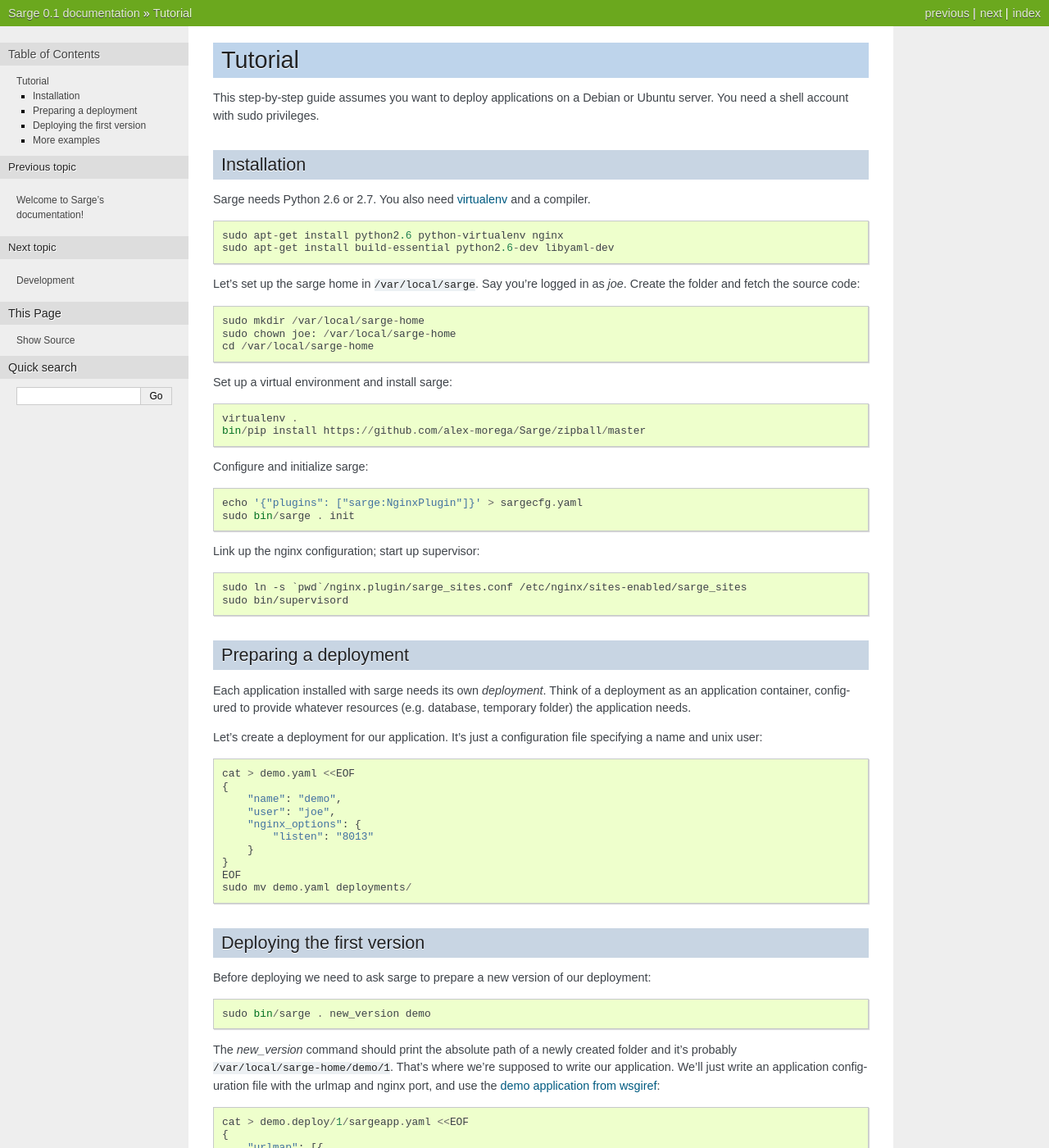
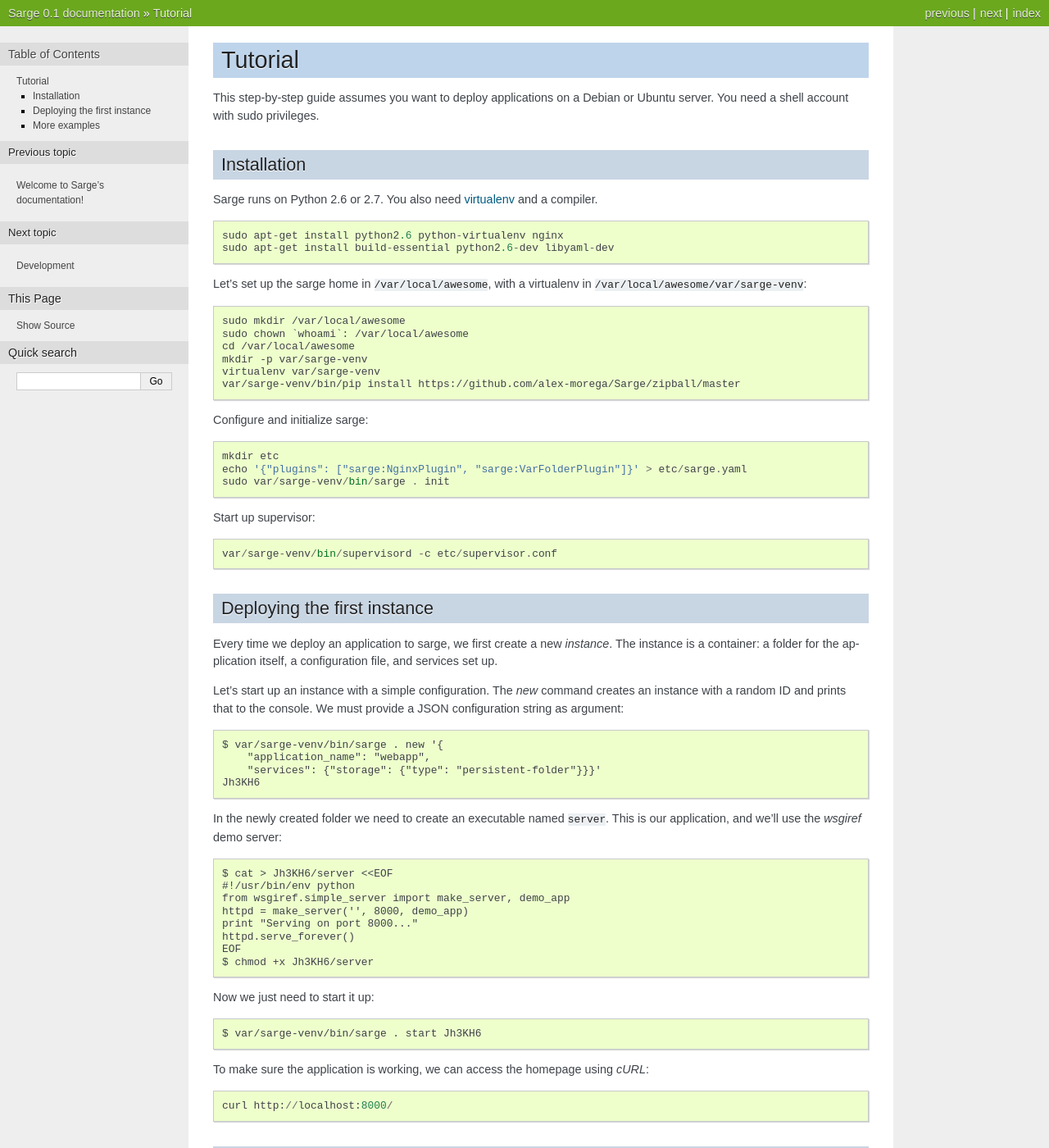
Before and after one commit to mgax/airship, a Sphinx documentation site: the page built from docs/tutorial.rst, in a window 1280 px wide and 1400 px high. Shown: the whole window at 82% size. Built offline with Sphinx 7.4.7, drawn with Linux system fonts in a browser that asks for light colours; some of the changed text lies outside the part shown.

Commit message:
bring the tutorial up to date

```diff
--- a/docs/tutorial.rst
+++ b/docs/tutorial.rst
@@ -9,7 +9,8 @@
 
 Installation
 ------------
-Sarge needs Python 2.6 or 2.7. You also need virtualenv_ and a compiler.
+Sarge runs on Python 2.6 or 2.7. You also need virtualenv_ and a
+compiler.
 
 .. _virtualenv: http://www.virtualenv.org/
 
@@ -18,89 +19,70 @@
     sudo apt-get install python2.6 python-virtualenv nginx
     sudo apt-get install build-essential python2.6-dev libyaml-dev
 
-Let's set up the sarge home in ``/var/local/sarge``. Say you're logged
-in as `joe`. Create the folder and fetch the source code::
+Let's set up the sarge home in ``/var/local/awesome``, with a
+virtualenv in ``/var/local/awesome/var/sarge-venv``::
 
-    sudo mkdir /var/local/sarge-home
-    sudo chown joe: /var/local/sarge-home
-    cd /var/local/sarge-home
-
-Set up a virtual environment and install sarge::
-
-    virtualenv .
-    bin/pip install https://github.com/alex-morega/Sarge/zipball/master
+    sudo mkdir /var/local/awesome
+    sudo chown `whoami`: /var/local/awesome
+    cd /var/local/awesome
+    mkdir -p var/sarge-venv
+    virtualenv var/sarge-venv
+    var/sarge-venv/bin/pip install https://github.com/alex-morega/Sarge/zipball/master
 
 Configure and initialize sarge::
 
-    echo '{"plugins": ["sarge:NginxPlugin"]}' > sargecfg.yaml
-    sudo bin/sarge . init
+    mkdir etc
+    echo '{"plugins": ["sarge:NginxPlugin", "sarge:VarFolderPlugin"]}' > etc/sarge.yaml
+    sudo var/sarge-venv/bin/sarge . init
 
-Link up the nginx configuration; start up supervisor::
+Start up supervisor::
 
-    sudo ln -s `pwd`/nginx.plugin/sarge_sites.conf /etc/nginx/sites-enabled/sarge_sites
-    sudo bin/supervisord
+    var/sarge-venv/bin/supervisord -c etc/supervisor.conf
 
 
-Preparing a deployment
-----------------------
-Each application installed with sarge needs its own `deployment`. Think
-of a deployment as an application container, configured to provide
-whatever resources (e.g. database, temporary folder) the application
-needs.
+Deploying the first instance
+----------------------------
+Every time we deploy an application to sarge, we first create a new
+`instance`. The instance is a container: a folder for the application
+itself, a configuration file, and services set up.
 
-Let's create a deployment for our application. It's just a configuration
-file specifying a name and unix user::
+Let's start up an instance with a simple configuration. The `new`
+command creates an instance with a random ID and prints that to the
+console. We must provide a JSON configuration string as argument::
 
-    cat > demo.yaml <<EOF
-    {
-        "name": "demo",
-        "user": "joe",
-        "nginx_options": {
-            "listen": "8013"
-        }
-    }
+    $ var/sarge-venv/bin/sarge . new '{
+        "application_name": "webapp",
+        "services": {"storage": {"type": "persistent-folder"}}}'
+    Jh3KH6
+
+In the newly created folder we need to create an executable named
+``server``. This is our application, and we'll use the `wsgiref`
+demo server::
+
+    $ cat > Jh3KH6/server <<EOF
+    #!/usr/bin/env python
+    from wsgiref.simple_server import make_server, demo_app
+    httpd = make_server('', 8000, demo_app)
+    print "Serving on port 8000..."
+    httpd.serve_forever()
     EOF
-    sudo mv demo.yaml deployments/
+    $ chmod +x Jh3KH6/server
+
+Now we just need to start it up::
+
+    $ var/sarge-venv/bin/sarge . start Jh3KH6
 
 
-Deploying the first version
----------------------------
-Before deploying we need to ask sarge to prepare a new version of our
-deployment::
+To make sure the application is working, we can access the homepage
+using `cURL`::
 
-    sudo bin/sarge . new_version demo
-
-The `new_version` command should print the absolute path of a newly
-created folder and it's probably ``/var/local/sarge-home/demo/1``.
-That's where we're supposed to write our application. We'll just write
-an application configuration file with the urlmap and nginx port, and
-use the `demo application from wsgiref`_::
-
-    cat > demo.deploy/1/sargeapp.yaml <<EOF
-    {
-        "urlmap": [{
-            "type": "wsgi",
-            "url": "/",
-            "wsgi_app": "wsgiref.simple_server:demo_app"
-        }]
-    }
-    EOF
-
-.. _`demo application from wsgiref`: http://docs.python.org/library/wsgiref#wsgiref.simple_server.demo_app
-
-Now it's time to activate the version. This tells sarge to set up
-`nginx` and `supervisor` and then starts up the application::
-
-    sudo bin/sarge . activate_version demo demo/1
-
-To make sure the application is working, access the homepage using
-`cURL`::
-
-    curl http://localhost:8013/
+    curl http://localhost:8000/
 
 
 More examples
 -------------
-For working examples of deployments, see ``vagrant/deployment_test.py``
+For working examples of deployments, see `vagrant/deployment_test.py`_
 in the sarge source code repository. Those are automated tests that
 deploy against a local virtual machine.
+
+.. _`vagrant/deployment_test.py`: https://github.com/alex-morega/sarge/blob/master/vagrant/deployment_test.py
```
